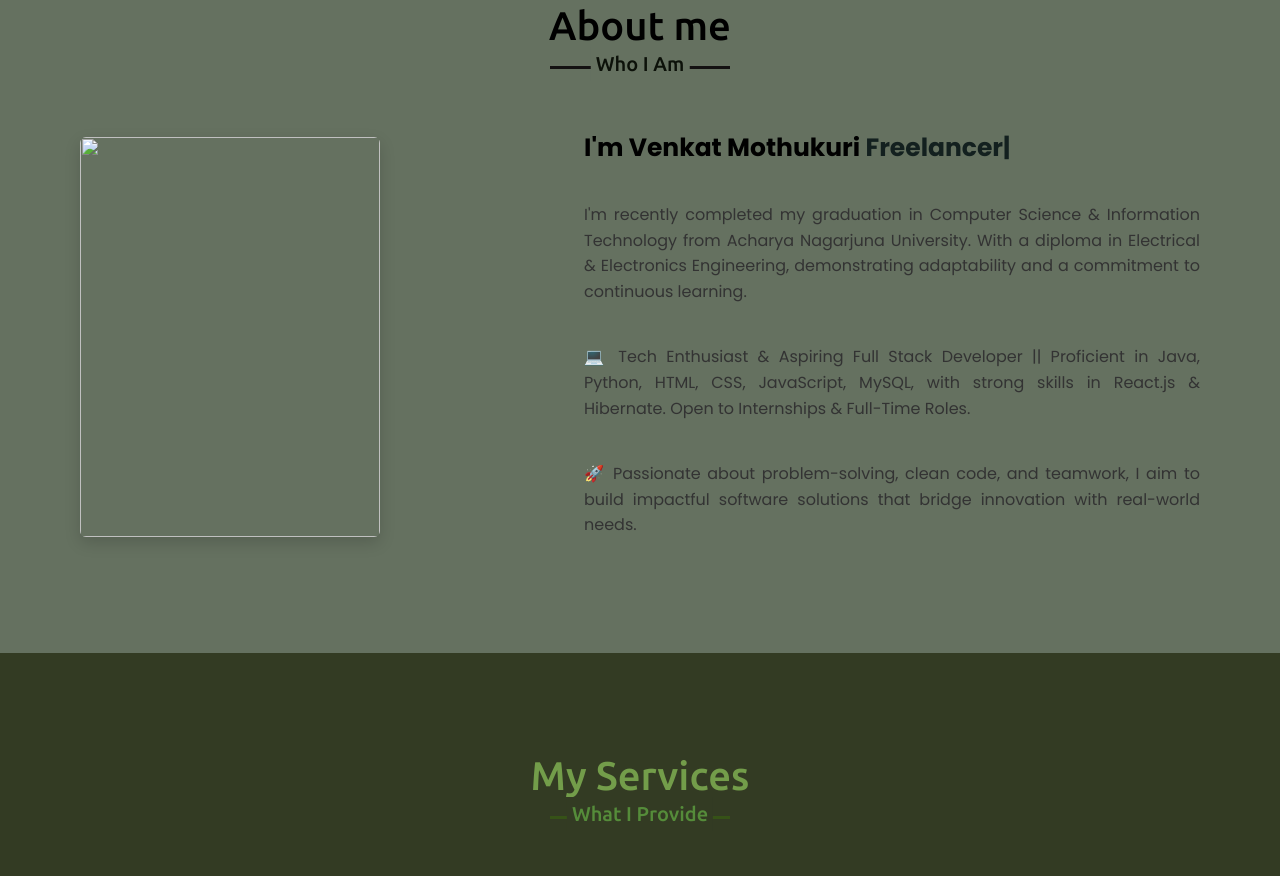
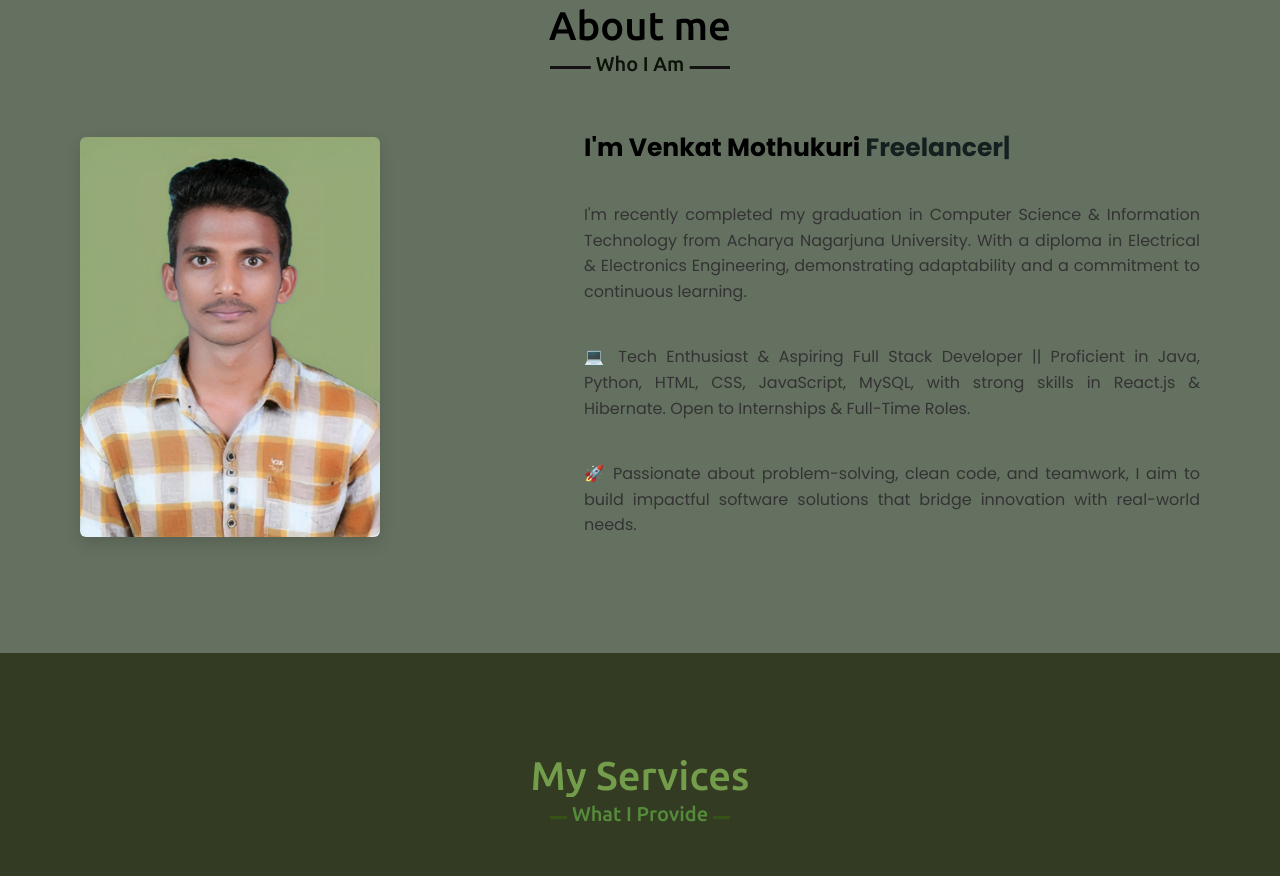
Before and after one commit to Venkat063/portfilio, a plain HTML site: page index.html in a window 1280 px wide. Shown: the part 897-1773 px from the top of the page. Drawn offline with nearby package versions, Linux system fonts and the light colour scheme.

Commit message:
index.html

```diff
--- a/index.html
+++ b/index.html
@@ -59,7 +59,7 @@
             <h2 class="title">About me</h2>
             <div class="about-content">
                 <div class="column left">
-                    <img src="images\img.jpg" alt="">
+                    <img src="images\picture.jpg" alt="">
                 </div>
                 <div class="column right">
                     <div class="text">I'm Venkat Mothukuri   <span class="typing-2"></span></div><br>
```
